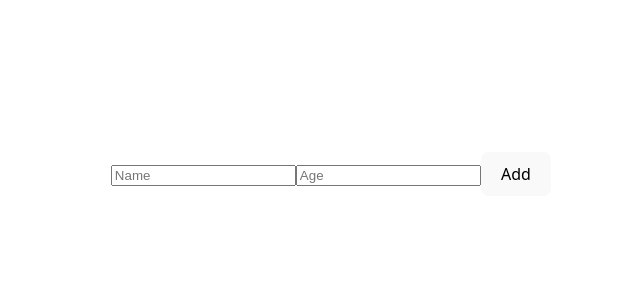
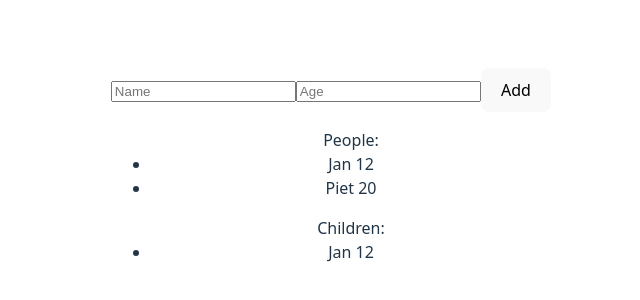
Before and after one commit to racoonamatatas/computedproperties, a Vue app: page / in a window 1280 px wide. Shown: the part 226-526 px from the top of the page, without its empty margins (309-949 px from the left). Built offline with nearby package versions, Linux system fonts and the light colour scheme.

Commit message:
feat: Display people and computed children arrays using v-for

```diff
--- a/src/App.vue
+++ b/src/App.vue
@@ -2,6 +2,16 @@
     <input v-model.trim="newName" type="text" placeholder="Name" />
     <input v-model.number="newAge" placeholder="Age" />
     <button @click="addPerson">Add</button>
+
+    <ul>
+        People:
+        <br />
+        <li v-for="person in people" :key="person.name">{{ person.name }} {{ person.age }}</li>
+    </ul>
+    <ul>
+        Children:
+        <li v-for="child in children" :key="child.name">{{ child.name }} {{ child.age }}</li>
+    </ul>
 </template>
 
 <script setup>
```
